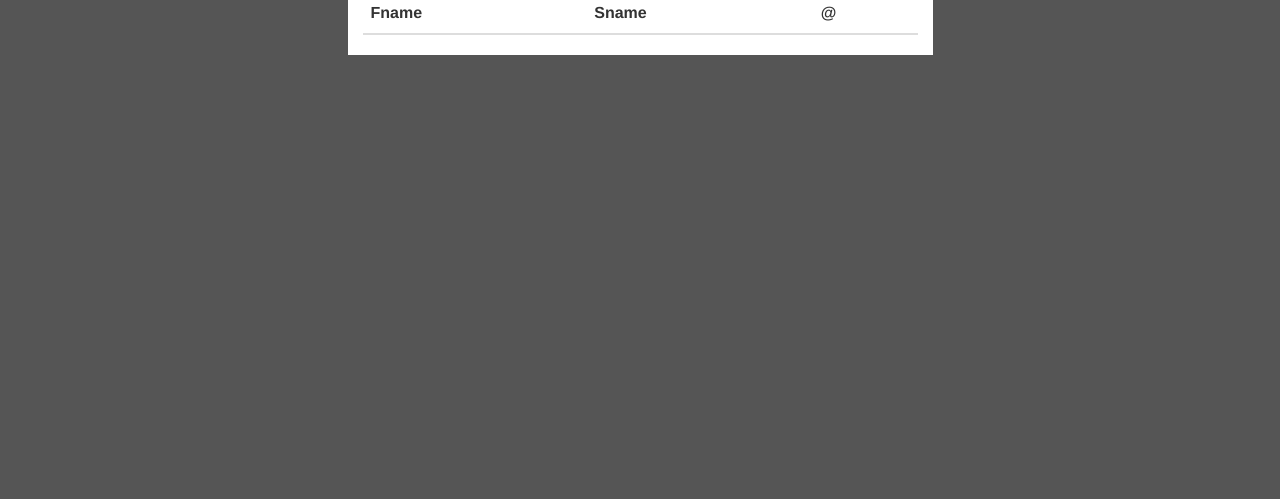
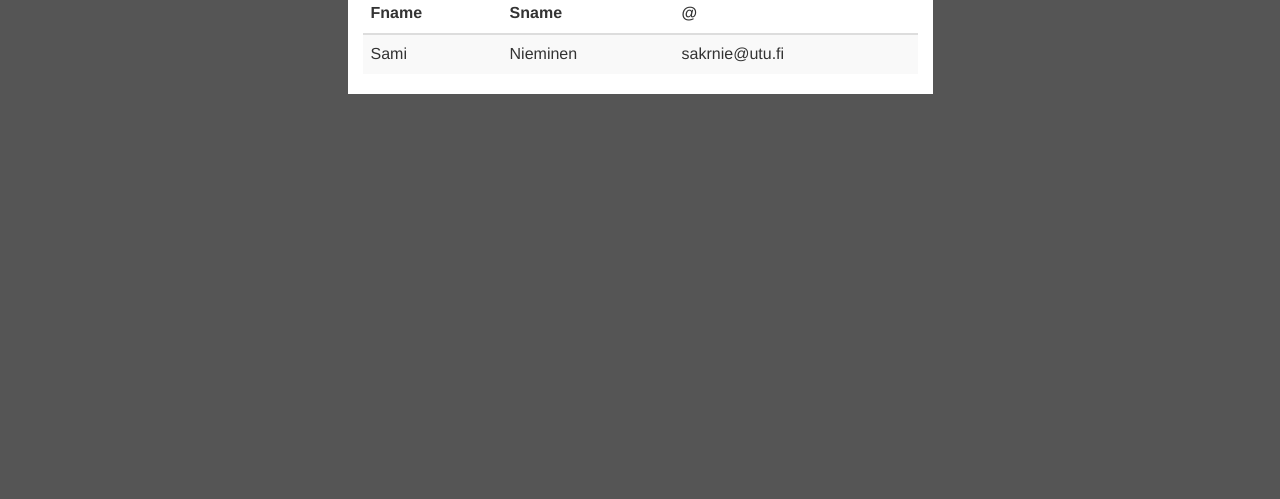
Before and after one commit to DigitKoodit/simple_node_server, a plain HTML site: page views/index.html in a window 1280 px wide. Shown: the part 301-800 px from the top of the page. Drawn offline with nearby package versions, Linux system fonts and the light colour scheme; no server answers.

Commit message:
script and css in use

```diff
--- a/views/index.html
+++ b/views/index.html
@@ -37,7 +37,11 @@
                     </thead>
 
                     <tbody>
-
+                        <tr>
+                            <td>Sami</td>
+                            <td>Nieminen</td>
+                            <td>sakrnie@utu.fi</td>
+                        </tr>
                     </tbody>
 
                 </table>
```
Also changed, not shown: public/js/script.js (+5 -5 lines).
